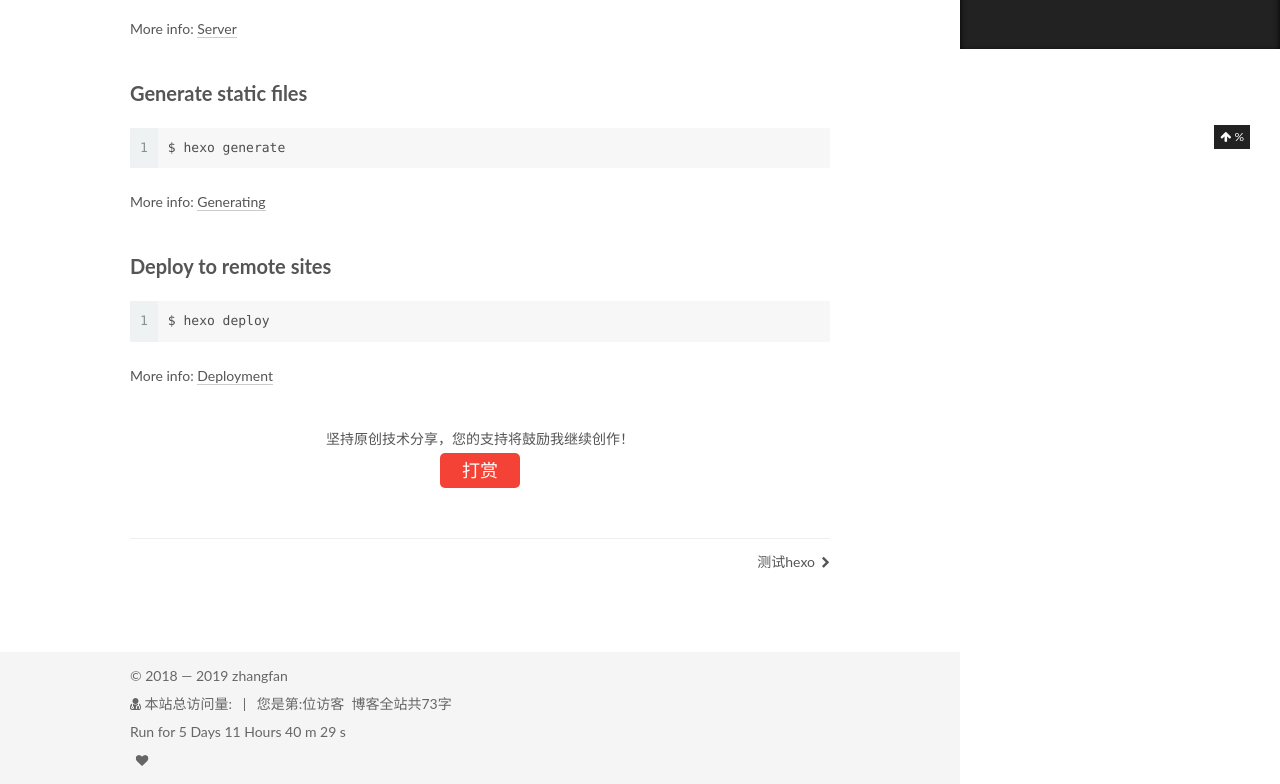
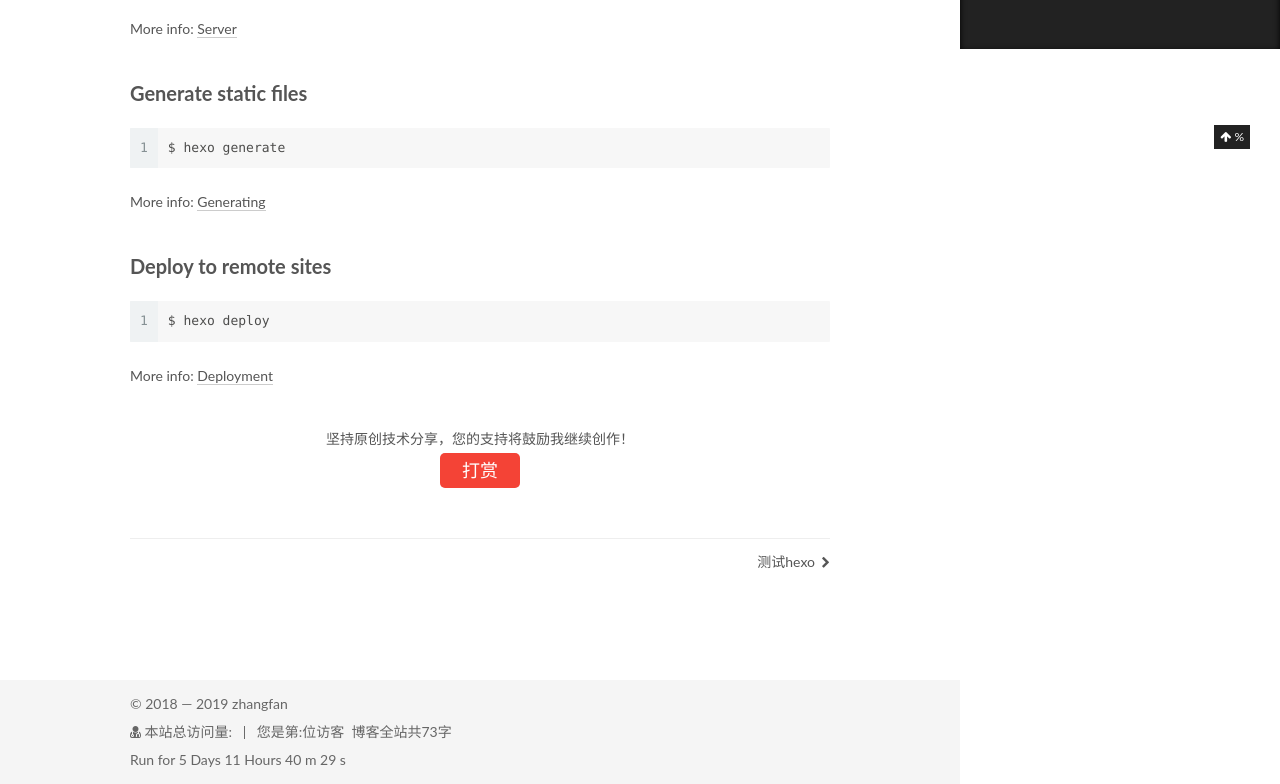
Before and after one commit to Hatsuhikari/Hatsuhikari.github.io, a plain HTML site: page 2019/01/01/hello-world/index.html in a window 1280 px wide. Shown: the part 751-1535 px from the top of the page. Drawn offline with Linux system fonts and the light colour scheme; some packages are replaced by stand-ins of ours; a script that the page names is missing.

Commit message:
Site updated: 2019-01-07 14:40:24

```diff
--- a/2019/01/01/hello-world/index.html
+++ b/2019/01/01/hello-world/index.html
@@ -749,9 +749,7 @@ return i;
 }
 show_date_time();
 </script>
-          <span class="with-love" id="heart">
-            <i class="fa fa-heart"></i>
-          </span>
+
 </div>
 
 
```
Also changed, not shown: 2019/01/01/测试hexo/index.html (+1 -3 lines), about/index-1.html (+1 -3 lines), about/index.html (+1 -3 lines), archives/2019/01/index.html (+1 -3 lines), archives/2019/index.html (+1 -3 lines), archives/index.html (+1 -3 lines), categories/index.html (+1 -3 lines), index.html (+1 -3 lines), tags/index.html (+1 -3 lines), top/index-1.html (+1 -3 lines), top/index-2.html (+1 -3 lines), top/index-3.html (+1 -3 lines), top/index.html (+1 -3 lines).
